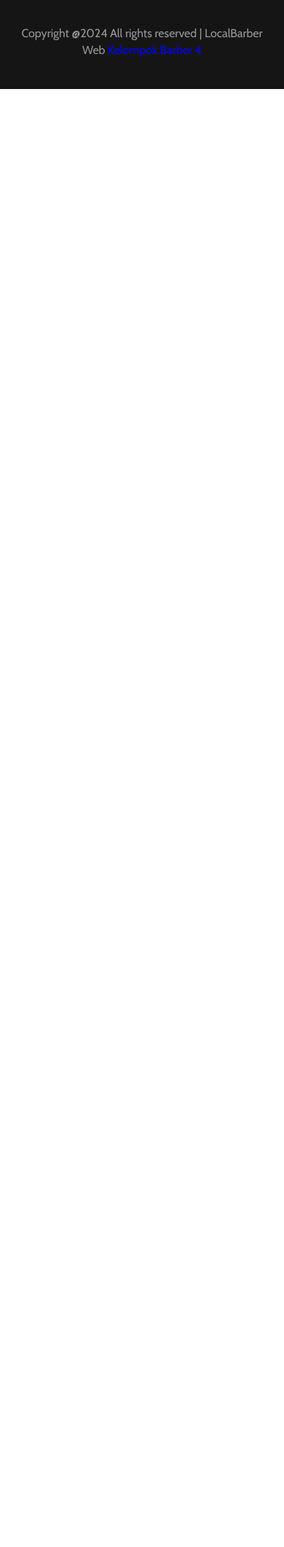
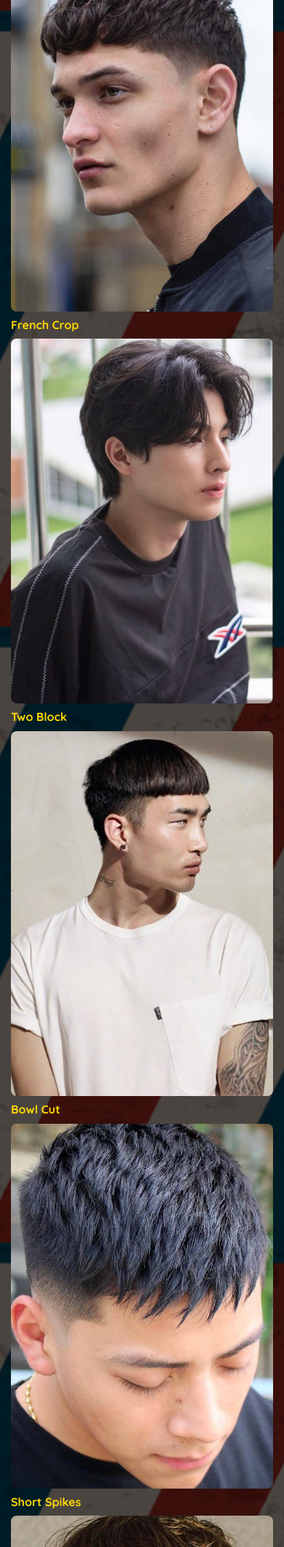
Before and after one commit to AndriJoshua/LocalBarberWebsite, a CodeIgniter 4 app: the page made by app/Views/dashboard_user.php in a window 390 px wide. Shown: the part 4380-6500 px from the top of the page at 73% size. Before the commit the page ends 4502 px from the top, so only its background shows below. Run offline with PHP 8.4 and a stand-in for CodeIgniter, Linux system fonts and the light colour scheme; the template is opened without the code that fills it, so the values that code supplies are empty; some libraries are stand-ins or nearby versions.

Commit message:
Rido Ubah 2

```diff
--- a/app/Views/dashboard_user.php
+++ b/app/Views/dashboard_user.php
@@ -72,12 +72,12 @@
             <div class="container">
                 <nav id="nav">
                     <ul class="main-nav nav navbar-nav">
-                        <li><a href="<?= base_url('dashboard_user') ?>">Home</a></li>
-                        <li><a href="<?= base_url('dashboard_user#about') ?>">About</a></li>
-                        <li><a href="<?= base_url('dashboard_user#menu') ?>">Menu</a></li>
-                        <li><a href="<?= base_url('dashboard_user#reservation') ?>">Reservation</a></li>
-                        <li><a href="<?= base_url('dashboard_user#events') ?>">Model</a></li>
-                        <li><a href="<?= base_url('dashboard_user#contact') ?>">Contact</a></li>
+                        <li><a href="<?= base_url('test') ?>">Home</a></li>
+                        <li><a href="<?= base_url('test#about') ?>">About</a></li>
+                        <li><a href="<?= base_url('test#menu') ?>">Pricelist</a></li>
+                        <li><a href="<?= base_url('test#reservation') ?>">Reservation</a></li>
+                        <li><a href="<?= base_url('test#model') ?>">Model</a></li>
+                        <li><a href="<?= base_url('test#contact') ?>">Contact</a></li>
                     </ul>
 
                     <!-- User Profile dan Logout -->
@@ -136,7 +136,7 @@
 
                 <!-- section header -->
                 <div class="section-header text-center">
-                    <h4 class="sub-title">About Us</h4>
+                    <h4 class="sub-title">Tentang Kami</h4>
                     <h2 class="title">LocalBarber</h2>
                 </div>
                 <!-- /section header -->
@@ -178,7 +178,7 @@
             <!-- row -->
             <div class="row">
 
-            <div class="section-header text-center">
+                <div class="section-header text-center">
                     <h4 class="sub-title">Discover</h4>
                     <h2 class="title white-text">Potongan Rambut</h2>
                 </div>
@@ -256,7 +256,7 @@
                                     <h4 class="name">Colouring + Haircut</h4>
                                     <h4 class="price">Rp80.000</h4>
                                 </div>
-                                <p>Potong rambut + warna rambut +  cuci rambut + shampo + head massage + facial cream + hot towel</p>
+                                <p>Potong rambut + warna rambut + cuci rambut + shampo + head massage + facial cream + hot towel</p>
                             </div>
                             <!-- /single cut -->
 
@@ -350,7 +350,7 @@
                             <h2 class="title white-text">Jam Operasional</h2>
                         </div>
                         <ul>
-                        <li>
+                            <li>
                                 <h4 class="day">Senin</h4>
                                 <h4 class="hours">10:00 am – 7:00 pm</h4>
                             </li>
@@ -392,9 +392,81 @@
     </div>
     <!-- /Reservation -->
 
-    <!-- Events -->
 
-    <!-- /Events -->
+    <!-- Model Section -->
+    <div id="model" class="section">
+
+        <!-- Background Image -->
+        <div class="bg-image bg-parallax overlay" style="background-image:url(./img/background04.jpg)"></div>
+        <!-- /Background Image -->
+
+        <!-- container -->
+        <div class="container">
+
+            <!-- row -->
+            <div class="row">
+
+                <!-- section header -->
+                <div class="section-header text-center">
+                    <h4 class="sub-title">Jelajahi</h4>
+                    <h2 class="title white-text">Model Rambut</h2>
+                </div>
+                <!-- /section header -->
+
+                <!-- model content -->
+                <div class="col-md-4">
+                    <div class="model-box">
+                        <img src="./img/model01.jpeg" alt="Model Rambut 1" class="img-responsive">
+                        <h4 class="model-name">Mini Hight-Fade</h4>
+                    </div>
+                </div>
+
+                <div class="col-md-4">
+                    <div class="model-box">
+                        <img src="./img/model02.jpeg" alt="Model Rambut 2" class="img-responsive">
+                        <h4 class="model-name">French Crop</h4>
+                    </div>
+                </div>
+
+                <div class="col-md-4">
+                    <div class="model-box">
+                        <img src="./img/model03.jpeg" alt="Model Rambut 3" class="img-responsive">
+                        <h4 class="model-name">Two Block</h4>
+                    </div>
+                </div>
+
+                <div class="col-md-4">
+                    <div class="model-box">
+                        <img src="./img/model04.jpeg" alt="Model Rambut 3" class="img-responsive">
+                        <h4 class="model-name">Bowl Cut</h4>
+                    </div>
+                </div>
+
+                <div class="col-md-4">
+                    <div class="model-box">
+                        <img src="./img/model05.jpeg" alt="Model Rambut 3" class="img-responsive">
+                        <h4 class="model-name">Short Spikes</h4>
+                    </div>
+                </div>
+
+                <div class="col-md-4">
+                    <div class="model-box">
+                        <img src="./img/model06.png" alt="Model Rambut 3" class="img-responsive">
+                        <h4 class="model-name">Texture Fringe</h4>
+                    </div>
+                </div>
+                <!-- /model content -->
+
+            </div>
+            <!-- /row -->
+
+        </div>
+        <!-- /container -->
+
+    </div>
+    <!-- /Model Section -->
+
+
 
     <!-- Contact -->
     <div id="contact" class="section">
@@ -406,7 +478,7 @@
             <div class="row">
 
                 <div class="col-md-5 col-md-offset-7">
-                <div class="section-header">
+                    <div class="section-header">
                         <h4 class="sub-title">Hubungi Kami</h4>
                         <h2 class="title">LocalBarber</h2>
                     </div>
@@ -458,16 +530,16 @@
                 <!-- /copyright -->
 
                 <!-- footer nav -->
-                <div class="col-md-6">
+                <!-- <div class="col-md-6">
                     <nav class="footer-nav">
                         <a href="index.html">Home</a>
                         <a href="index.html#about">About</a>
-                        <a href="index.html#menu">Menu</a>
+                        <a href="index.html#menu">Pricelist</a>
                         <a href="index.html#reservation">Reservation</a>
                         <a href="index.html#events">Model</a>
                         <a href="index.html#contact">Contact</a>
                     </nav>
-                </div>
+                </div> -->
                 <!-- /footer nav -->
 
             </div>
```
Also changed, not shown: app/Views/landingpage.php (+15 -23 lines), public/img/model06.jpeg (added), 1 other file.
